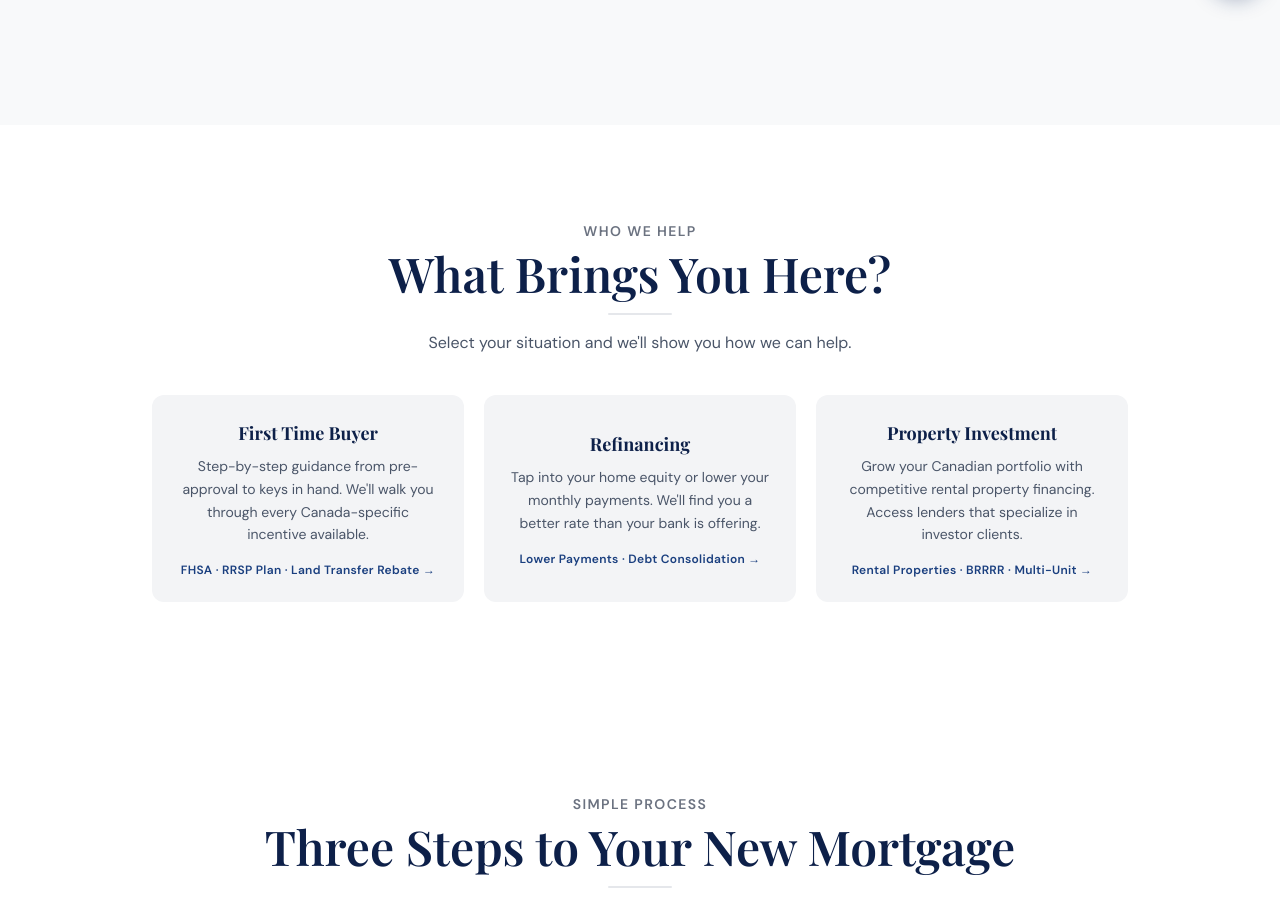
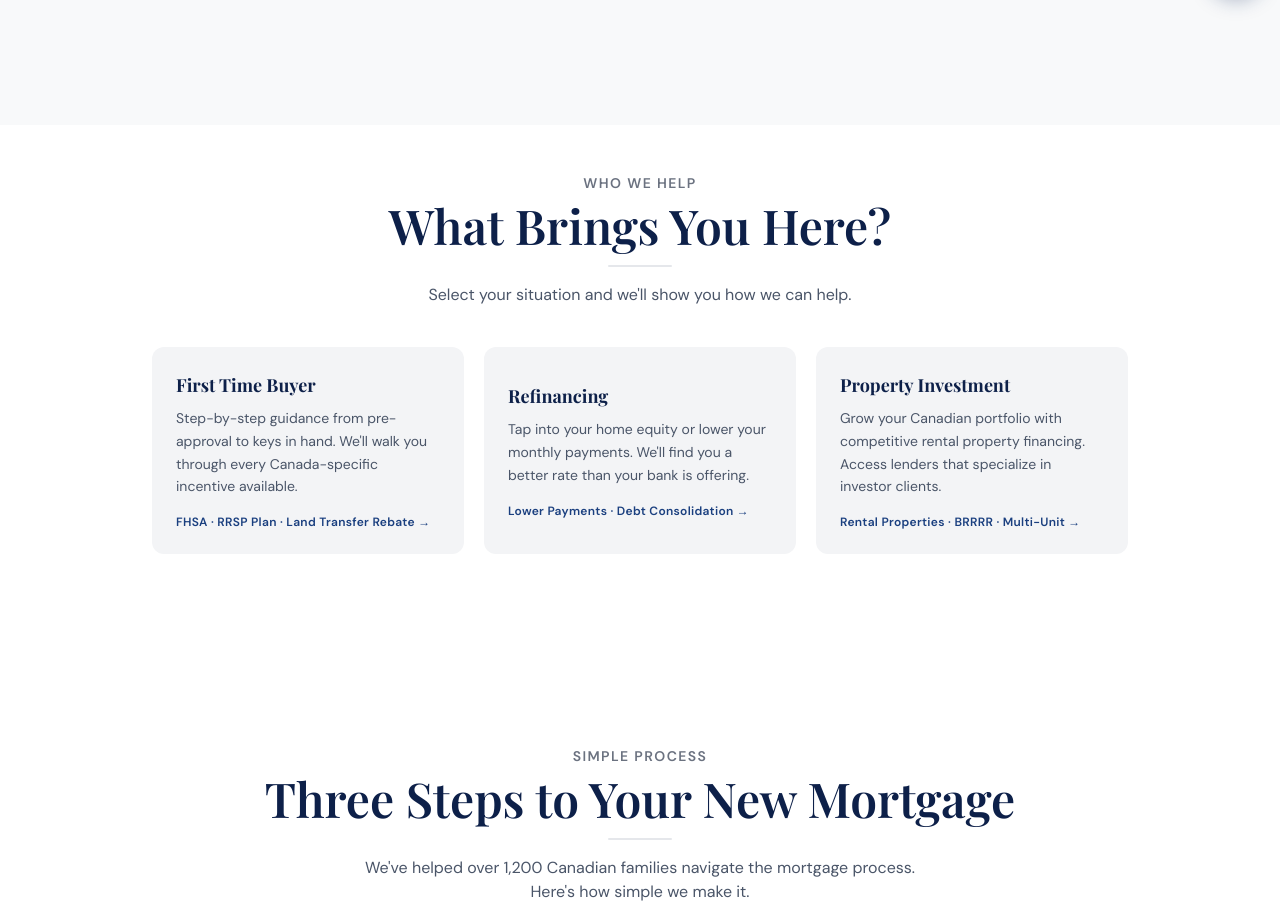
Before and after one commit to melzeranthony6-ai/clearpath-mortgage, a React (Vite) app: page / in a window 1280 px wide. Shown: the part 780-1687 px from the top of the page. Built offline with nearby package versions, Linux system fonts and the light colour scheme.

Commit message:
fix: left-align audience cards, reduce top whitespace

```diff
--- a/src/components/AudienceSelector.tsx
+++ b/src/components/AudienceSelector.tsx
@@ -43,7 +43,7 @@ function AudienceSelector({ onSelect }: AudienceSelectorProps) {
   }
 
   return (
-    <section className="py-16 sm:py-24 bg-white" id="audience">
+    <section className="pt-8 pb-16 sm:pt-12 sm:pb-24 bg-white" id="audience">
       <div className="max-w-5xl mx-auto px-4 sm:px-6">
         <div className="text-center mb-10">
           <p className="text-gray-500 font-semibold text-sm tracking-widest uppercase mb-2">Who We Help</p>
@@ -59,7 +59,7 @@ function AudienceSelector({ onSelect }: AudienceSelectorProps) {
             <button
               key={audience.type}
               type="button"
-              className={`audience-card p-6 text-center${activeType === audience.type ? ' active' : ''}`}
+              className={`audience-card p-6 text-left${activeType === audience.type ? ' active' : ''}`}
               onClick={() => handleSelect(audience.type)}
             >
               <h3 className="font-display text-lg text-[#0d2049] font-bold mb-2">{audience.title}</h3>
```
